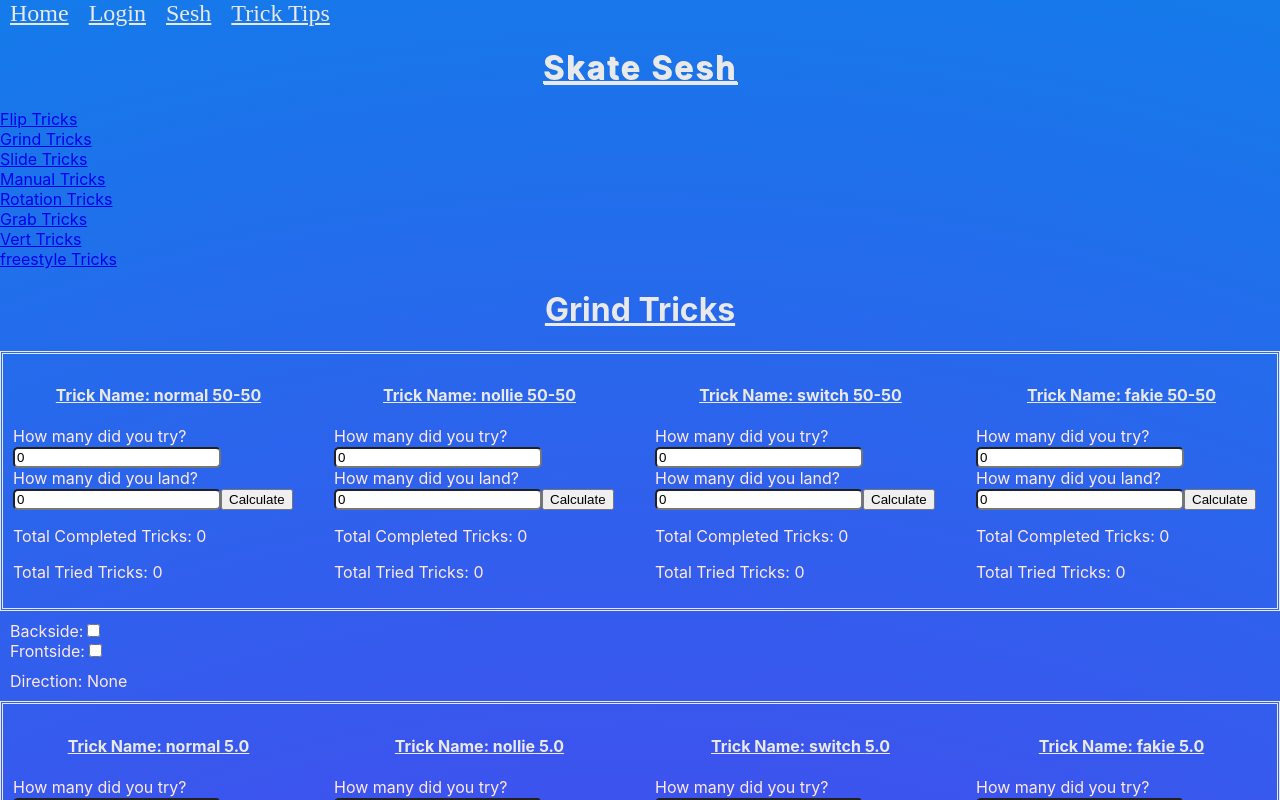
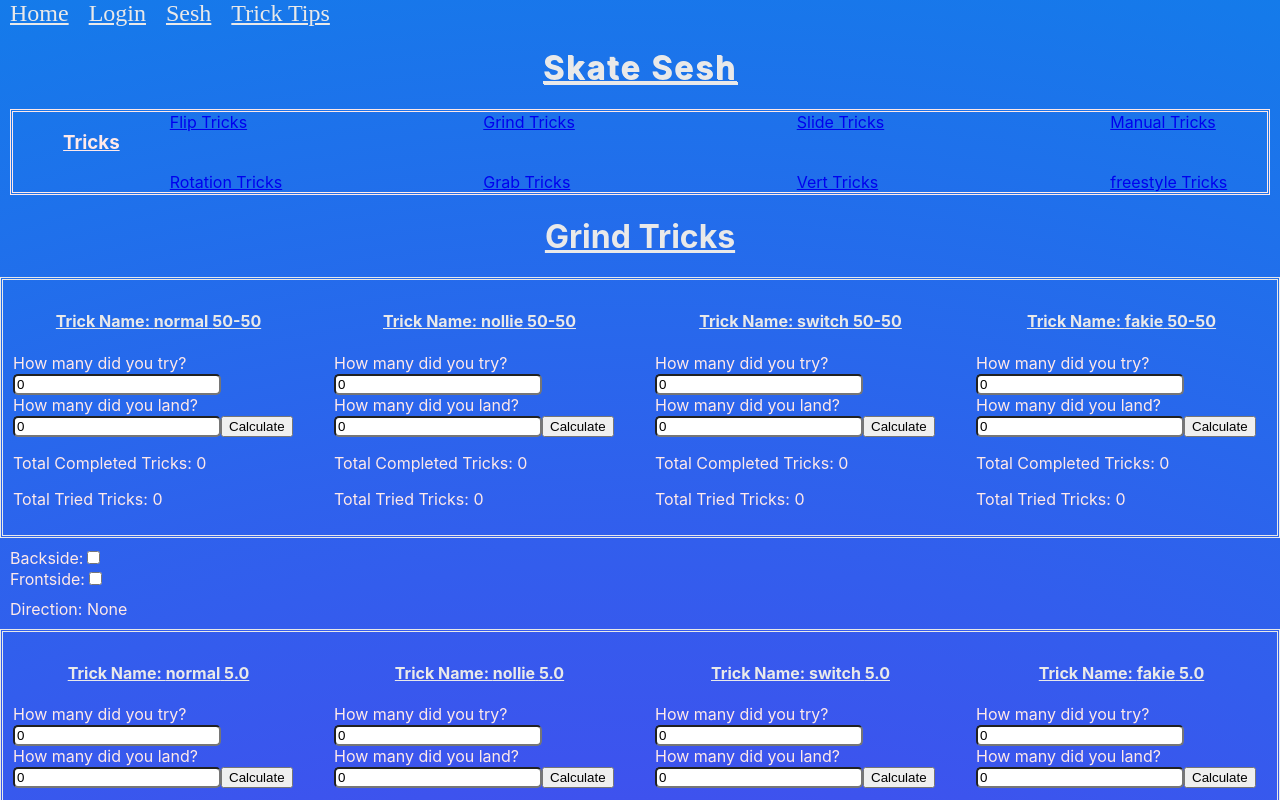
Before and after one commit to NekoCarreraDesigns/skate-sesh, a React (Create React App) app in the folder skate-sesh/: page /sessions/grind-tricks in a window 1280 px wide. Shown: the top 800 px of the page. Built offline with nearby package versions, Linux system fonts and the light colour scheme.

Commit message:
styled trick nav and styled rotation direction

```diff
--- a/skate-sesh/src/components/TrickNav.css
+++ b/skate-sesh/src/components/TrickNav.css
@@ -0,0 +1,13 @@
+.trick-nav {
+    display: grid;
+    grid-template-columns: repeat(8, 1fr);
+    margin: 10px;
+    border-style: double;
+    border-color: rgb(255,233,233);
+}
+
+.trick-nav-header {
+    color: rgb(255,233,233);
+    text-align: center;
+    text-decoration: underline;
+}
--- a/skate-sesh/src/components/TrickNav.js
+++ b/skate-sesh/src/components/TrickNav.js
@@ -5,6 +5,7 @@ const TrickNav = () => {
   return (
     <>
       <nav className='trick-nav'>
+        <h3 className='trick-nav-header'>Tricks</h3>
         <a href='/sessions'>Flip Tricks</a>
         <br />
         <a href='/sessions/grind-tricks'>Grind Tricks</a>
--- a/skate-sesh/src/components/rotationDirection/RotationDirection.css
+++ b/skate-sesh/src/components/rotationDirection/RotationDirection.css
@@ -1,5 +1,7 @@
 .checkbox-group {
     display: grid;
+    grid-template-columns: (6, 1fr);
+    gap: 1px;
     margin: 10px;
 }
 
```
